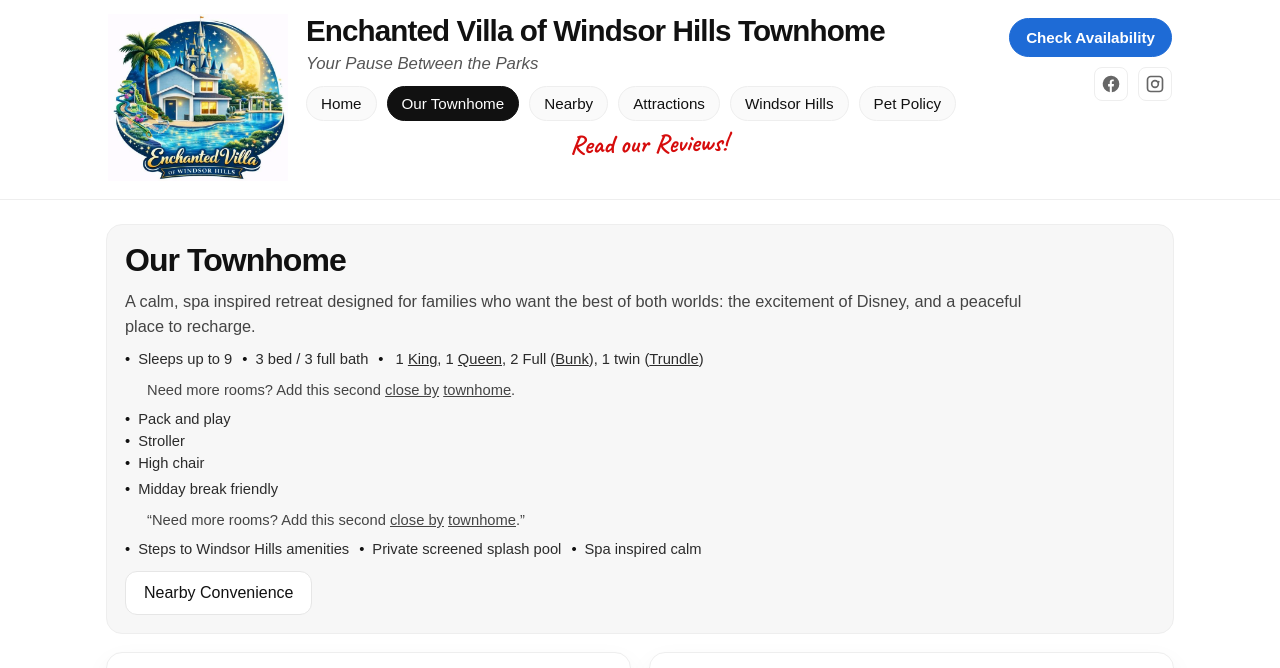
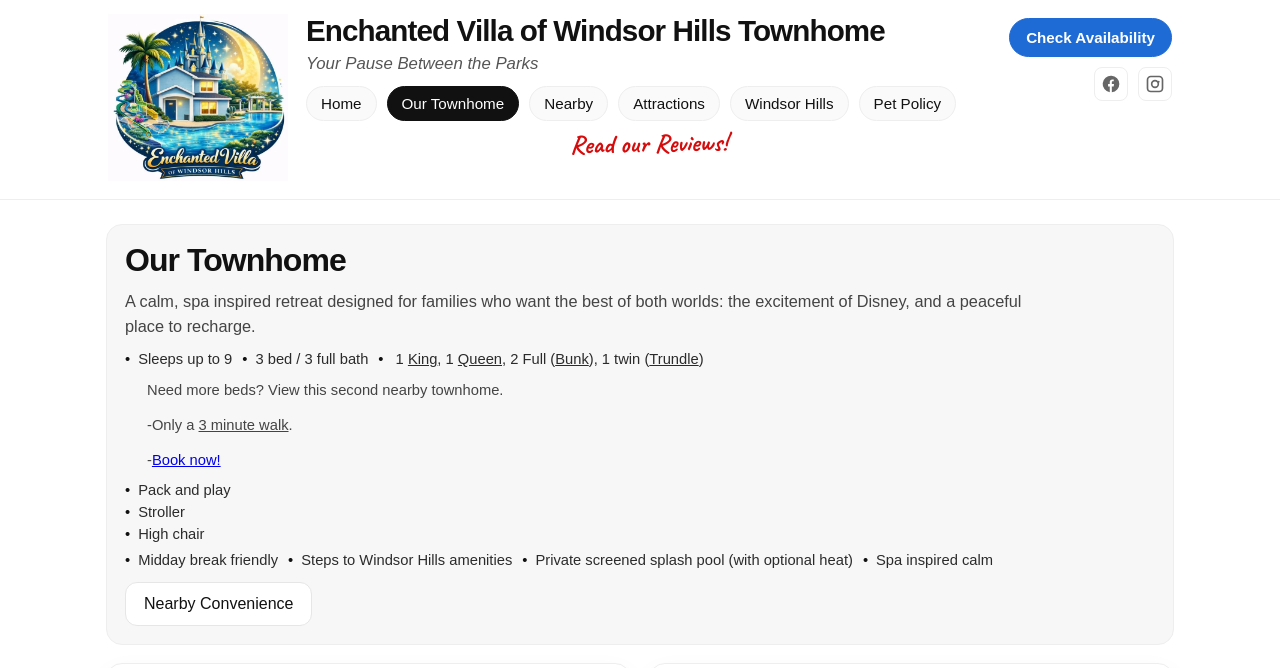
Before and after one commit to 2579maneshaw/2579maneshaw.github.io, a Jekyll site: the page built from villa.html, in a window 1280 px wide, cut to the strip 0-668 px from the top of the page. Built offline with Jekyll 4.4.1, drawn with Linux system fonts in a browser that asks for light colours.

Commit message:
Update villa.html

```diff
--- a/villa.html
+++ b/villa.html
@@ -14,6 +13,7 @@ nav: villa
     background: #f7f7f7;
     border: 1px solid #eee;
   }
+
   .headline {
     margin: 0;
     font-size: 2rem;
@@ -21,6 +21,7 @@ nav: villa
     line-height: 1.1;
     color: #111;
   }
+
   .subline {
     margin: 10px 0 0;
     font-size: 1.02rem;
@@ -28,6 +29,7 @@ nav: villa
     line-height: 1.55;
     max-width: 900px;
   }
+
   .chips {
     margin-top: 12px;
     display: flex;
@@ -35,6 +37,7 @@ nav: villa
     flex-wrap: wrap;
     align-items: flex-start;
   }
+
   .chip {
     font-size: 0.92rem;
     color: #2b2b2b;
@@ -42,10 +45,18 @@ nav: villa
     border: 0;
     padding: 0;
   }
+
   .chip::before {
     content: "•";
     margin-right: 8px;
     color: #111;
+  }
+
+  .familyAmenities {
+    width: 100%;
+    display: flex;
+    flex-direction: column;
+    gap: 6px;
   }
 
   .chipSubline {
@@ -53,14 +64,7 @@ nav: villa
     margin: 2px 0 0 22px;
     font-size: 0.92rem;
     color: #444;
-    line-height: 1.5;
-  }
-
-  .ctaRow {
-    margin-top: 14px;
-    display: flex;
-    gap: 10px;
-    flex-wrap: wrap;
+    line-height: 1.55;
   }
 
   .bedHover,
@@ -89,23 +93,24 @@ nav: villa
     display: block;
   }
 
-  .familyAmenities {
-    width: 100%;
+  .ctaRow {
+    margin-top: 14px;
     display: flex;
-    flex-direction: column;
-    gap: 6px;
+    gap: 10px;
+    flex-wrap: wrap;
   }
 
-  /* If your global CSS already defines .grid2 and .card, this will blend.
-     If not, these fallbacks make it look like villabackup. */
   .grid2 {
     display: grid;
     grid-template-columns: 1fr 1fr;
     gap: 18px;
     align-items: start;
   }
+
   @media (max-width: 900px) {
-    .grid2 { grid-template-columns: 1fr; }
+    .grid2 {
+      grid-template-columns: 1fr;
+    }
   }
 
   .card {
@@ -162,22 +171,24 @@ nav: villa
     overflow: hidden;
     background: #000;
   }
+
   .videoFrame iframe {
     width: 100%;
     height: 100%;
     border: 0;
     display: block;
   }
+
   .videoCaption {
     margin-top: 10px;
     color: #555;
     font-size: 0.95rem;
   }
 
-  /* Townhome Photos carousel */
   .carousel {
     position: relative;
   }
+
   .carouselTrack {
     display: flex;
     gap: 12px;
@@ -187,6 +198,7 @@ nav: villa
     -webkit-overflow-scrolling: touch;
     scrollbar-width: thin;
   }
+
   .carouselItem {
     flex: 0 0 auto;
     width: 260px;
@@ -198,11 +210,19 @@ nav: villa
     cursor: pointer;
     scroll-snap-align: start;
   }
+
   @media (max-width: 900px) {
-    .carouselItem { width: 240px; height: 145px; }
+    .carouselItem {
+      width: 240px;
+      height: 145px;
     }
+  }
+
   @media (max-width: 520px) {
-    .carouselItem { width: 215px; height: 135px; }
+    .carouselItem {
+      width: 215px;
+      height: 135px;
+    }
   }
 
   .carBtn {
@@ -221,9 +241,13 @@ nav: villa
     box-shadow: 0 10px 24px rgba(0,0,0,0.10);
     user-select: none;
   }
+
   .carPrev { left: -6px; }
   .carNext { right: -6px; }
-  .carBtn:active { transform: translateY(-50%) scale(0.98); }
+
+  .carBtn:active {
+    transform: translateY(-50%) scale(0.98);
+  }
 
   .carFooter {
     display: flex;
@@ -234,20 +258,24 @@ nav: villa
     color: #666;
     font-size: 0.92rem;
   }
+
   .dots {
     display: flex;
     gap: 6px;
     align-items: center;
   }
+
   .dot {
     width: 18px;
     height: 6px;
     border-radius: 999px;
     background: #d9d9d9;
   }
-  .dot.active { background: #111; }
 
-  /* Lightbox */
+  .dot.active {
+    background: #111;
+  }
+
   .lightbox {
     position: fixed;
     inset: 0;
@@ -267,12 +299,14 @@ nav: villa
     align-items: center;
     justify-content: center;
   }
+
   .lightboxImg {
     max-width: 100%;
     max-height: 90vh;
     border-radius: 14px;
     background: #111;
   }
+
   .lbBtn {
     position: absolute;
     top: 50%;
@@ -284,8 +318,10 @@ nav: villa
     cursor: pointer;
     font-size: 1rem;
   }
+
   .lbPrev { left: 8px; }
   .lbNext { right: 8px; }
+
   .lbClose {
     position: absolute;
     top: -10px;
@@ -301,6 +337,7 @@ nav: villa
 
 <section class="heroCopy" aria-label="Our Townhome intro">
   <h1 class="headline">Our Townhome</h1>
+
   <p class="subline">
     A calm, spa inspired retreat designed for families who want the best of both worlds: the excitement of Disney, and a peaceful place to recharge.
   </p>
@@ -317,9 +354,15 @@ nav: villa
     </span>
 
     <div class="chipSubline">
-  Need more rooms? Add this second
-  <span class="inlinePhotoHover" data-img="{{ '/photos/IMG_1739.jpeg' | relative_url }}">close by</span>
-  <span class="inlinePhotoHover" data-img="{{ '/photos/IMG_1741.jpeg' | relative_url }}">townhome</span>.
+      Need more beds? View this second nearby townhome.
+    </div>
+
+    <div class="chipSubline">
+      -Only a <span class="inlinePhotoHover" data-img="{{ '/photos/IMG_1739.jpeg' | relative_url }}">3 minute walk</span>.
+    </div>
+
+    <div class="chipSubline">
+      -<a href="https://www.airbnb.com/rooms/1637267662005639708?unique_share_id=91b1e3e8-8a89-4acf-b4a5-6502de1c5001&amp;viralityEntryPoint=1&amp;s=76" target="_blank" rel="noopener noreferrer">Book now!</a>
     </div>
 
     <div class="familyAmenities">
@@ -329,12 +372,8 @@ nav: villa
     </div>
 
     <span class="chip">Midday break friendly</span>
-    <div class="chipSubline">
-      “Need more rooms? Add this second <span class="inlinePhotoHover" data-img="{{ '/photos/IMG_1739.jpeg' | relative_url }}">close by</span> <span class="inlinePhotoHover" data-img="{{ '/photos/IMG_1741.jpeg' | relative_url }}">townhome</span>.”
-    </div>
-
     <span class="chip">Steps to Windsor Hills amenities</span>
-    <span class="chip">Private screened splash pool</span>
+    <span class="chip">Private screened splash pool (with optional heat)</span>
     <span class="chip">Spa inspired calm</span>
   </div>
 
@@ -431,6 +470,7 @@ nav: villa
 <script>
 (function () {
   const track = document.getElementById("carTrack");
+
   if (track) {
     const items = Array.from(track.querySelectorAll(".carouselItem"));
 
@@ -473,29 +513,40 @@ nav: villa
         lockScroll(false);
       }
 
-      function lbNextFn() { lbShow(lbIndex + 1); }
-      function lbPrevFn() { lbShow(lbIndex - 1); }
+      function lbNextFn() {
+        lbShow(lbIndex + 1);
+      }
 
-      items.forEach((img, i) => img.addEventListener("click", () => lbOpen(i)));
+      function lbPrevFn() {
+        lbShow(lbIndex - 1);
+      }
+
+      items.forEach((img, i) => {
+        img.addEventListener("click", () => lbOpen(i));
+      });
+
       lbNext.addEventListener("click", lbNextFn);
       lbPrev.addEventListener("click", lbPrevFn);
       lbClose.addEventListener("click", lbCloseFn);
+
       lightbox.addEventListener("click", (e) => {
         if (e.target === lightbox) lbCloseFn();
       });
 
       document.addEventListener("keydown", (e) => {
-        if (lightbox.classList.contains("open")) {
+        if (!lightbox.classList.contains("open")) return;
         if (e.key === "Escape") lbCloseFn();
         if (e.key === "ArrowRight") lbNextFn();
         if (e.key === "ArrowLeft") lbPrevFn();
-        }
       });
 
       function scrollByOne(direction) {
-        const w = items[0].getBoundingClientRect().width;
+        const width = items[0].getBoundingClientRect().width;
         const gap = 12;
-        track.scrollBy({ left: direction * (w + gap), behavior: "smooth" });
+        track.scrollBy({
+          left: direction * (width + gap),
+          behavior: "smooth"
+        });
       }
 
       prevBtn.addEventListener("click", () => scrollByOne(-1));
@@ -512,7 +563,9 @@ nav: villa
         const maxScroll = track.scrollWidth - track.clientWidth;
         const pct = maxScroll <= 1 ? 0 : (track.scrollLeft / maxScroll);
         const idx = Math.min(DOTS - 1, Math.max(0, Math.round(pct * (DOTS - 1))));
-        Array.from(dotsEl.children).forEach((d, i) => d.classList.toggle("active", i === idx));
+        Array.from(dotsEl.children).forEach((d, i) => {
+          d.classList.toggle("active", i === idx);
+        });
       }
 
       track.addEventListener("scroll", () => {
```
Also changed, not shown: other parts of villa.html (+14 -7 lines). Lines whose indentation alone changed are shown as unchanged.
